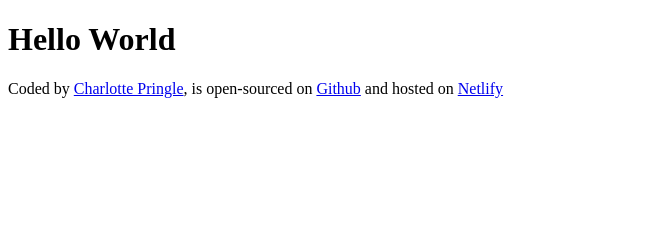
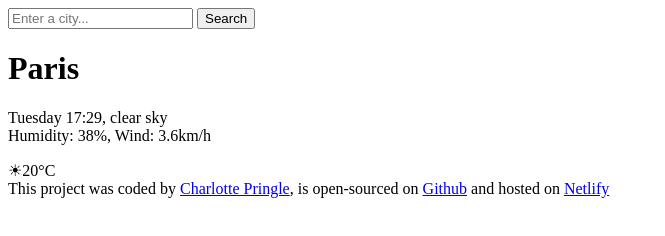
Before and after one commit to CharPrings/my-weather-app, a plain HTML site: page index.html in a window 1280 px wide. Shown: the whole page, without its empty margins (0-665 px from the left). Drawn offline with Linux system fonts and the light colour scheme.

Commit message:
Added the HTML to the project

```diff
--- a/index.html
+++ b/index.html
@@ -6,8 +6,24 @@
     <title>Charlotte's Weather App</title>
 </head>
 <body>
-    <h1>Hello World</h1>
-    <footer>Coded by
+    <header>
+        <form>
+            <input type="search" placeholder="Enter a city..." required/>
+            <input type="submit" value="Search" />
+        </form>
+    </header>
+    <main>
+    <h1>Paris</h1>
+    <div>
+    <p>
+        Tuesday 17:29, clear sky
+        <br />
+Humidity: 38%, Wind: 3.6km/h
+    </p>
+</div>
+   <div> ☀20°C</div>
+</main>
+    <footer>This project was coded by
         <a href="https://github.com/CharPrings", target="_blank">
         Charlotte Pringle</a>, is open-sourced on
         <a href="https://github.com/CharPrings/my-weather-app", target="_blank">Github</a> and hosted on
```
